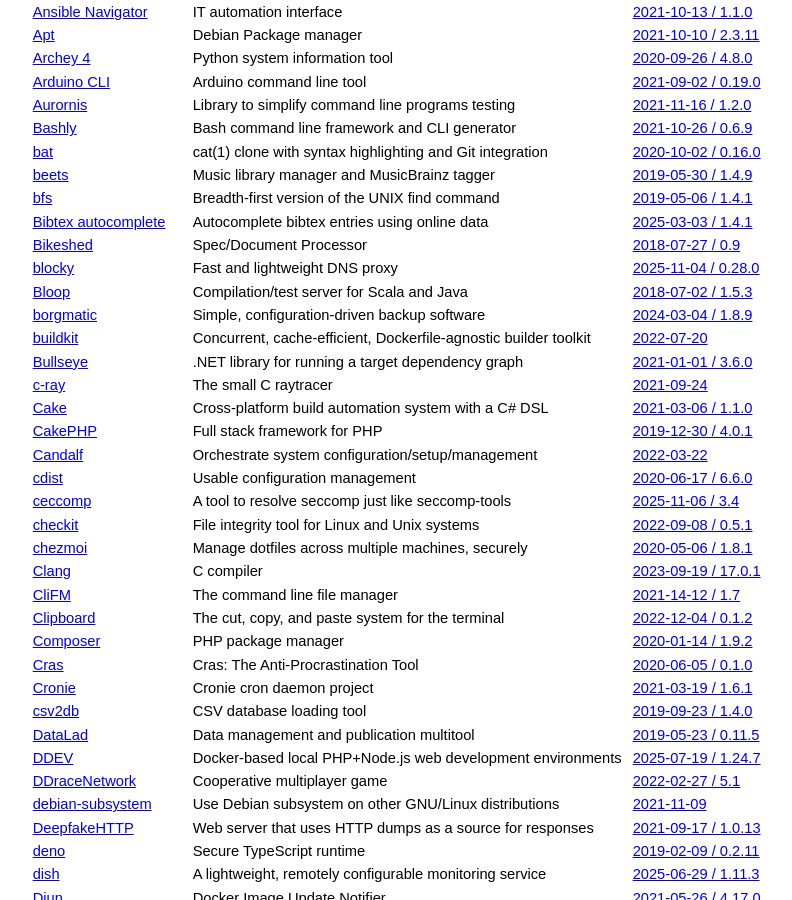
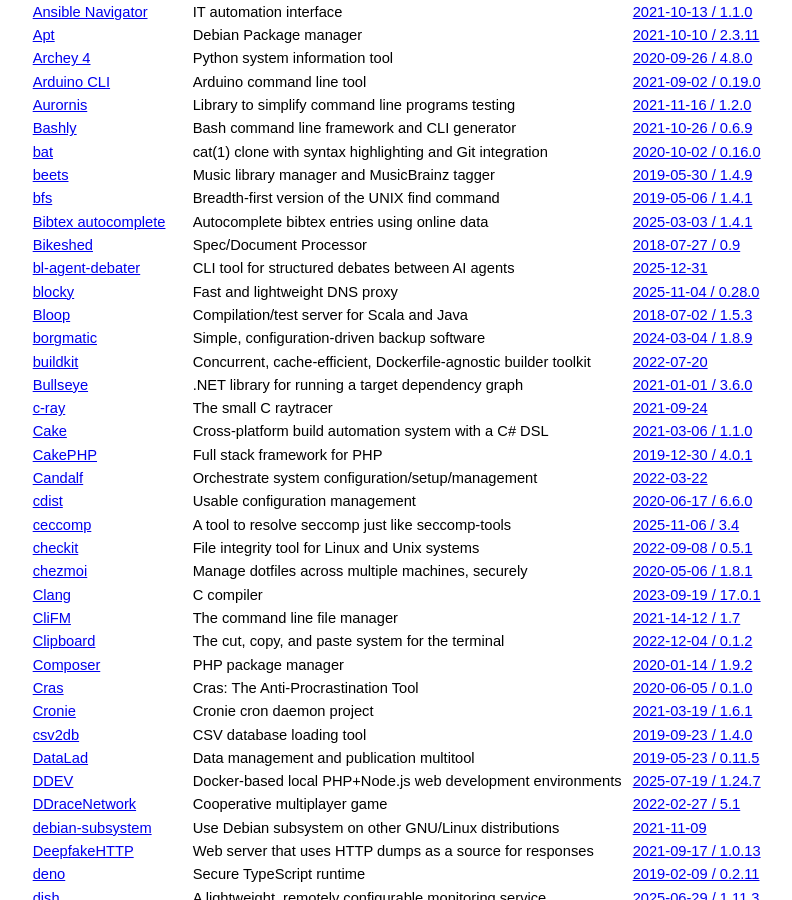
Before and after one commit to jcs/no_color, a Jekyll site: the page built from index.md, in a window 1280 px wide and 900 px high, scrolled down 3123 px. Shown: the whole window, without its empty margins (211-1003 px from the left). Built offline with Jekyll 4.4.1, drawn with Linux system fonts in a browser that asks for light colours; our own code applies the rules of GitHub Pages for plain Markdown files.

Commit message:
Add bl-agent-debater to the list
bl-agent-debater is a CLI tool for orchestrating structured debates
between AI agents. It supports NO_COLOR to disable colored output
in its live watch mode.

https://github.com/beyond-logic-labs/bl-agent-debater

```diff
--- a/index.md
+++ b/index.md
@@ -176,6 +176,7 @@ color by default via `NO_COLOR`.
 | [bfs](https://github.com/tavianator/bfs) | Breadth-first version of the UNIX find command | [2019-05-06 / 1.4.1](https://github.com/tavianator/bfs/releases/tag/1.4.1) |
 | [Bibtex autocomplete](https://github.com/dlesbre/bibtex-autocomplete) | Autocomplete bibtex entries using online data | [2025-03-03 / 1.4.1](https://github.com/dlesbre/bibtex-autocomplete/releases/tag/v1.4.1) |
 | [Bikeshed](https://github.com/tabatkins/bikeshed) | Spec/Document Processor | [2018-07-27 / 0.9](https://github.com/tabatkins/bikeshed/commit/04ea123d607a8d4bed692ad73dda1cb343bb5bbe) |
+| [bl-agent-debater](https://github.com/beyond-logic-labs/bl-agent-debater) | CLI tool for structured debates between AI agents | [2025-12-31](https://github.com/beyond-logic-labs/bl-agent-debater/commit/main) |
 | [blocky](https://github.com/0xERR0R/blocky) | Fast and lightweight DNS proxy | [2025-11-04 / 0.28.0](https://github.com/0xERR0R/blocky/commit/ac8ca7dc1f4671ae189ef187d3cbf1befc247a00) |
 | [Bloop](https://github.com/scalacenter/bloop) | Compilation/test server for Scala and Java | [2018-07-02 / 1.5.3](https://github.com/scalacenter/bloop/pull/555/commits/ff6f17a0155633f86440e10d7889f077e7fbc91c) |
 | [borgmatic](https://torsion.org/borgmatic) | Simple, configuration-driven backup software | [2024-03-04 / 1.8.9](https://projects.torsion.org/borgmatic-collective/borgmatic/commit/16bc0de3fb76f027c81353899d4e7a4d6b386dbc) |
```
